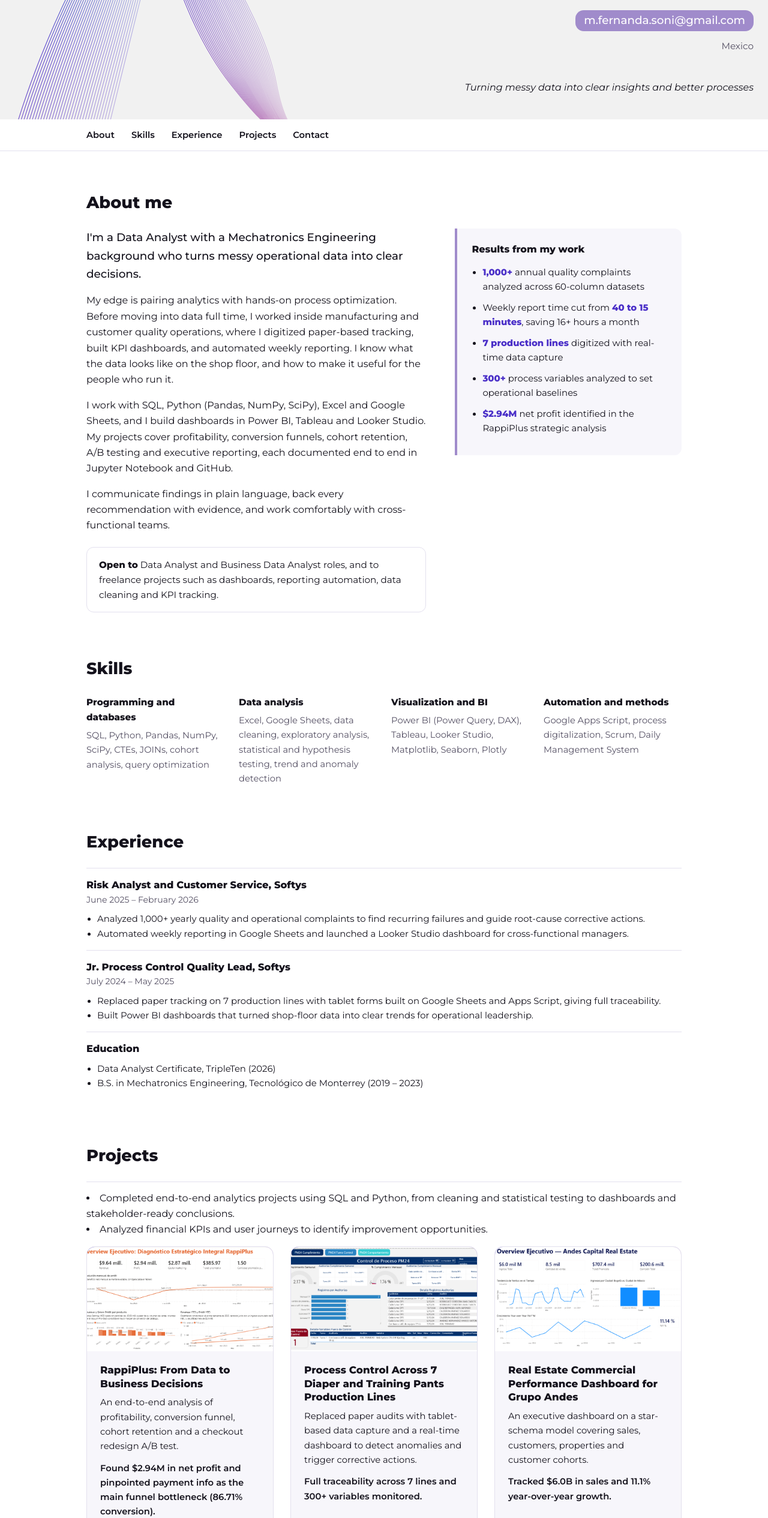
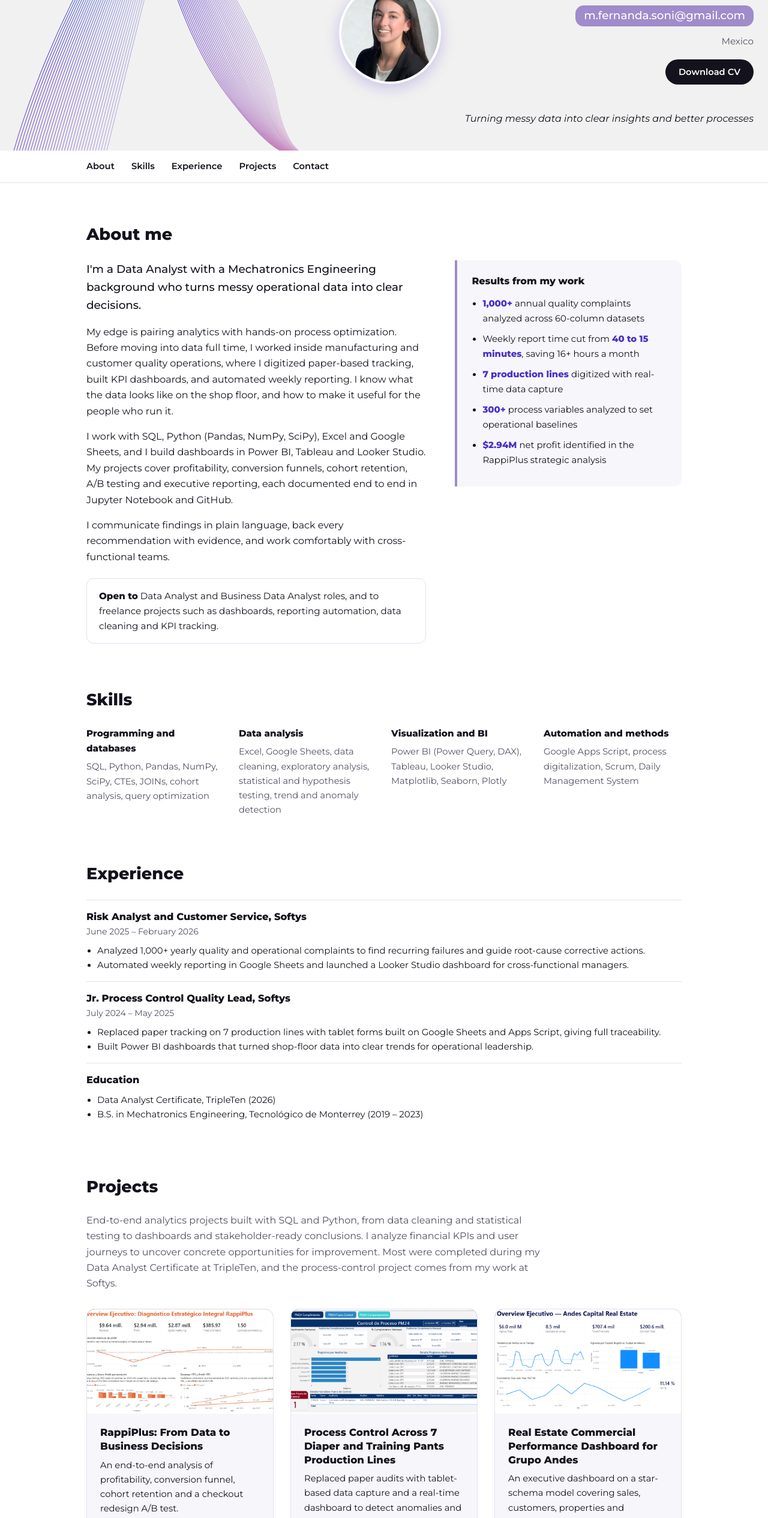
Before and after one commit to mfernandasoni/mfernandasoni.github.io, a plain HTML site: page index.html in a window 1280 px wide. Shown: the part 158-2689 px from the top of the page at 60% size. Drawn offline with Linux system fonts and the light colour scheme.

Commit message:
Update index.html

```diff
--- a/index.html
+++ b/index.html
@@ -23,7 +23,11 @@ a:focus-visible{outline:3px solid var(--pill);outline-offset:3px}
 /* Header */
 header{background:var(--header);position:relative;overflow:hidden}
 header svg{position:absolute;left:0;top:0;height:100%;width:46%;min-width:300px}
-.head{position:relative;display:flex;justify-content:flex-end;padding:64px 24px 40px}
+.head{position:relative;display:flex;justify-content:flex-end;align-items:center;gap:40px;padding:56px 24px 40px}
+.photo{width:170px;height:170px;border-radius:50%;object-fit:cover;border:4px solid #fff;box-shadow:0 6px 24px rgba(75,48,200,.25);flex:none;background:var(--pill)}
+.cv{display:inline-block;margin-top:18px;background:var(--ink);color:#fff;text-decoration:none;font-weight:600;font-size:.92rem;padding:9px 22px;border-radius:999px}
+.cv:hover{background:var(--accent)}
+.cv:focus-visible{outline-color:#000}
 .head-inner{text-align:right;max-width:560px}
 .head h1{margin:0;font-size:clamp(2.2rem,5vw,3.2rem);font-weight:800;line-height:1.1;color:#000}
 .name{margin:14px 0 12px;font-size:1.1rem;font-weight:500}
@@ -66,6 +70,7 @@ h2{font-size:1.7rem;margin:0 0 20px;font-weight:800}
 .job ul{margin:8px 0 0;padding-left:18px;font-size:.93rem}
 
 /* Projects */
+.proj-intro{max-width:72ch;margin:0 0 28px;font-size:1rem;color:var(--muted)}
 .grid{display:grid;grid-template-columns:repeat(auto-fill,minmax(300px,1fr));gap:28px}
 .card{background:var(--card);border-radius:14px;overflow:hidden;display:flex;flex-direction:column;border:1px solid var(--line)}
 .cover{aspect-ratio:16/9;width:100%;object-fit:cover;display:block;background:linear-gradient(135deg,#3b2bb8,#a08bcb 60%,#e58fb0)}
@@ -86,7 +91,9 @@ footer{padding:20px;text-align:center;font-size:.82rem;color:var(--muted)}
 @media (max-width:760px){
   .about{grid-template-columns:1fr;gap:28px}
   header svg{opacity:.45;width:100%}
-  .head{padding-top:48px}
+  .head{padding-top:40px;flex-direction:column;gap:24px}
+  .head-inner{text-align:center}
+  .photo{width:140px;height:140px}
 }
 @media (prefers-reduced-motion:reduce){html{scroll-behavior:auto}}
 </style>
@@ -102,11 +109,13 @@ footer{padding:20px;text-align:center;font-size:.82rem;color:var(--muted)}
     </defs>
   </svg>
   <div class="head">
+    <img class="photo" src="images/profile.jpg" alt="Portrait of María Fernanda Soní" width="170" height="170" onerror="this.style.display='none'">
     <div class="head-inner">
       <h1>Data Analyst</h1>
       <p class="name">María Fernanda Soní</p>
       <a class="email" href="mailto:m.fernanda.soni@gmail.com">m.fernanda.soni@gmail.com</a>
       <p class="loc">Mexico</p>
+      <a class="cv" href="assets/CV_MariaFernanda_Soni_DA.pdf" download>Download CV</a>
       <p class="tag">Turning messy data into clear insights and better processes</p>
     </div>
   </div>
@@ -188,11 +197,7 @@ footer{padding:20px;text-align:center;font-size:.82rem;color:var(--muted)}
 
 <section id="projects">
   <h2>Projects</h2>
-  <div class="job">
-      <li>Completed end-to-end analytics projects using SQL and Python, from cleaning and statistical testing to dashboards and stakeholder-ready conclusions.</li>
-      <li>Analyzed financial KPIs and user journeys to identify improvement opportunities.</li>
-    </ul>
-  </div>
+  <p class="proj-intro">End-to-end analytics projects built with SQL and Python, from data cleaning and statistical testing to dashboards and stakeholder-ready conclusions. I analyze financial KPIs and user journeys to uncover concrete opportunities for improvement. Most were completed during my Data Analyst Certificate at TripleTen, and the process-control project comes from my work at Softys.</p>
   <div class="grid">
 
     <article class="card">
```
